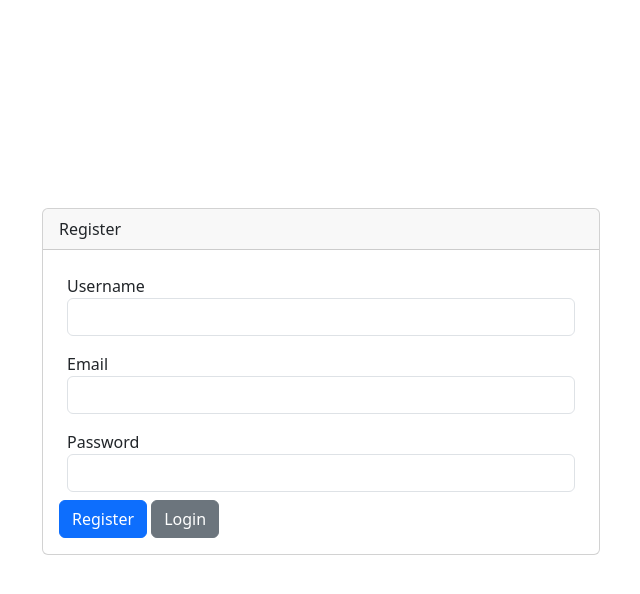
After one commit to afs202005277/SDLE-Project, a Flask app: page /register in a window 1280 px wide. The commit adds this page. Shown: the top 594 px of the page, without its empty margins (319-959 px from the left). Run offline with Flask 3, Linux system fonts and the light colour scheme.

Commit message:
Login & Register & Logout

```diff
--- a/Client/__init__.py
+++ b/Client/__init__.py
@@ -1,11 +1,14 @@
 import os
-
 from flask import Flask
+from flask_session import Session
 from .routes import bp
 
 
 def create_app():
     app = Flask(__name__, instance_relative_config=True)
     app.config.from_mapping(SECRET_KEY='dev')
+    app.config["SESSION_PERMANENT"] = False
+    app.config["SESSION_TYPE"] = "filesystem"
     app.register_blueprint(bp)
+    Session(app)
     return app
--- a/Client/routes.py
+++ b/Client/routes.py
@@ -1,7 +1,107 @@
-from flask import Blueprint, render_template
+from flask import Blueprint, render_template, redirect, request, session
+import requests
+
+def if_token(return_good, return_bad):
+    if "token" in session:
+        return return_good
+    return return_bad
+
+def login_token_request(email, password):
+    url = "http://localhost:8000/token"
+
+    headers = {
+        "accept": "application/json",
+        "Content-Type": "application/x-www-form-urlencoded",
+    }
+
+    data = {
+        "username": email,
+        "password": password,
+    }
+
+    return requests.post(url, headers=headers, data=data)
+
+def create_user(username, email, password):
+    url = "http://localhost:8000/users/"
+
+    headers = {
+        "accept": "application/json",
+        "Content-Type": "application/json",
+    }
+
+    data = {
+        "name": username,
+        "email": email,
+        "password": password,
+    }
+
+    response = requests.post(url, headers=headers, json=data)
+
+    if response.status_code == 200:
+        return True
+    else:
+        return False
+
 
 bp = Blueprint('api', __name__)
 
+# GET
+
 @bp.route('/')
-def index():
-    return render_template('index.html')
+def redirect_index():
+    return redirect('/login')
+
+
+@bp.route('/login')
+def login():
+    return if_token(redirect('/home'), render_template('login.html'))
+
+
+@bp.route('/register')
+def register():
+    return if_token(redirect('/home'), render_template('register.html'))
+
+
+@bp.route('/home')
+def home():
+    return if_token(render_template('home.html'), redirect('/login'))
+
+@bp.route('/logout')
+def logout():
+    session.clear()
+    return redirect('/login')
+
+
+# POST
+
+@bp.route('/login', methods=['POST'])
+def login_post():
+    email = request.form.get('email')
+    password = request.form.get('password')
+
+    response = login_token_request(email, password)
+
+    if response.status_code == 200:
+        session['token'] = response.json()["access_token"]
+        return redirect('/home')
+    elif response.status_code == 401:
+        return render_template('login.html', error_message="Wrong Username or Password")
+    else:
+        print("Request failed with status code:", response.status_code)
+        return render_template('login.html', error_message="An error occured")
+
+@bp.route('/register', methods=['POST'])
+def register_post():
+    username = request.form.get('user')
+    email = request.form.get('email')
+    password = request.form.get('password')
+
+    if not create_user(username, email, password):
+        return render_template('register.html', error_message="An error occured")
+
+    response = login_token_request(email, password)
+    if response.status_code == 200:
+        session['token'] = response.json()["access_token"]
+        return redirect('/home')
+    else:
+        return render_template('register.html', error_message="An error occured")
--- a/Client/static/js/app.js
+++ /dev/null
@@ -1 +0,0 @@
-console.log('teste')
--- a/Client/static/styles/app.css
+++ b/Client/static/styles/app.css
@@ -1,8 +1,6 @@
 * {
     margin: 0;
     padding: 0;
-    font-family: -apple-system, BlinkMacSystemFont, "Segoe UI", Roboto, Helvetica, Arial, sans-serif, "Apple Color Emoji", "Segoe UI Emoji", "Segoe UI Symbol";
-    font-size: 14px;
     box-sizing: border-box;
     -webkit-font-smoothing: antialiased;
     -moz-osx-font-smoothing: grayscale;
--- /dev/null
+++ b/Client/templates/register.html
@@ -0,0 +1,47 @@
+<!DOCTYPE html>
+<html lang="en">
+<head>
+    <meta charset="UTF-8">
+    <meta name="viewport" content="width=device-width, initial-scale=1.0">
+    <link rel="stylesheet" href="../static/styles/app.css">
+    <link rel="stylesheet" href="https://cdn.jsdelivr.net/npm/bootstrap@5.3.2/dist/css/bootstrap.min.css">
+    <script src="https://cdn.jsdelivr.net/npm/bootstrap@5.3.2/dist/js/bootstrap.bundle.min.js"></script>
+    <script src="../static/js/app.js"></script>
+    <title>Register Page</title>
+</head>
+<body>
+    <div class="container">
+        <div class="d-flex flex-column justify-content-center align-items-center">
+          <div class="col-md-6">
+            <div class="card mt-5">
+              <div class="card-header">Register</div>
+              <div class="card-body">
+                <!-- Display error message if there is one -->
+                {% if error_message %}
+                    <div class="alert alert-danger">{{ error_message }}</div>
+                {% endif %}
+                <form method="POST" action="/register">
+                  <div class="form-group">
+                    <label for="user">Username</label>
+                    <input type="text" id="user" class="form-control" name="user" required>
+                  </div>
+                  <div class="form-group">
+                    <label for="email">Email</label>
+                    <input type="email" id="email" class="form-control" name="email" required>
+                  </div>
+                  <div class="form-group">
+                    <label for="password">Password</label>
+                    <div class="d-flex flex-row justify-content-center align-items-center" id="passwordInput">
+                      <input type="password" id="password" class="form-control" name="password" required>
+                    </div>
+                  </div>
+                  <button type="submit" class="btn btn-primary">Register</button>
+                  <a href="/login" class="btn btn-secondary">Login</a>
+                </form>
+              </div>
+            </div>
+          </div>
+        </div>
+      </div>
+</body>
+</html>
```
Also changed, not shown: Client/templates/home.html (added, +18 -0 lines), Client/templates/login.html (renamed from Client/templates/index.html), 1 other file.
